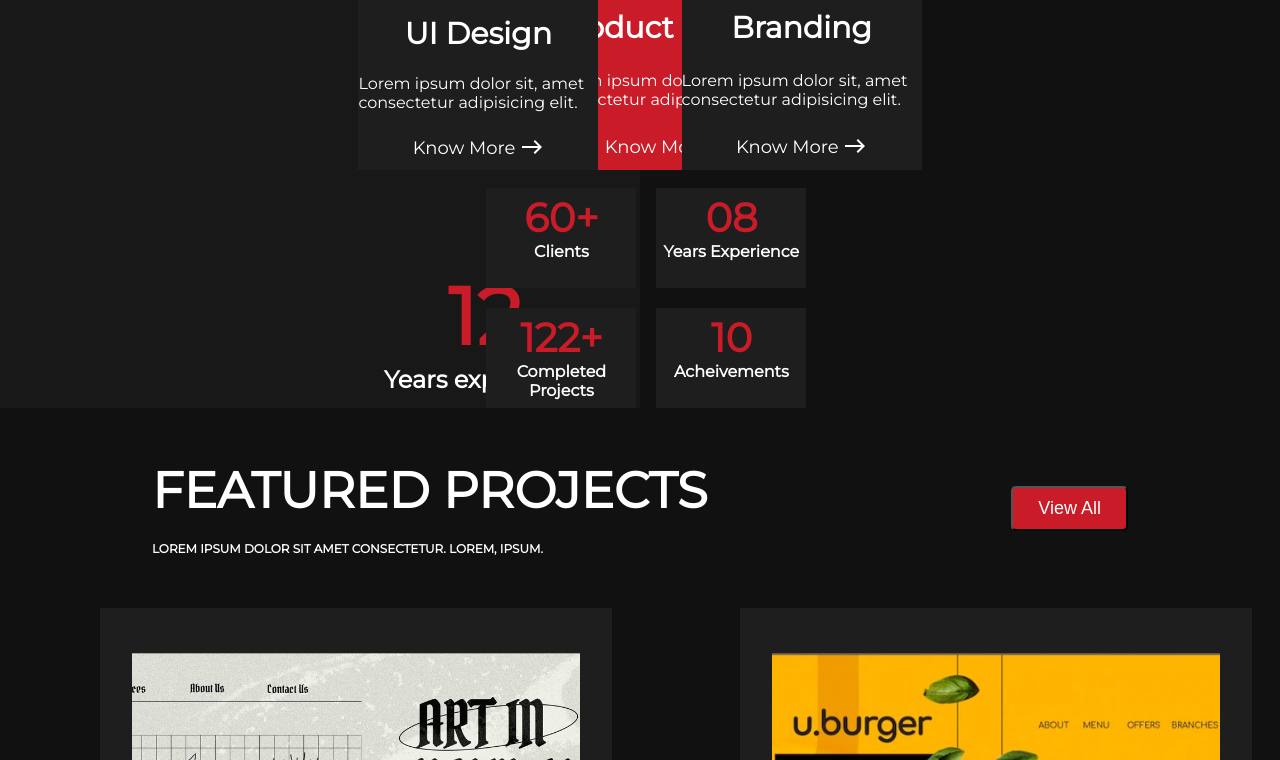
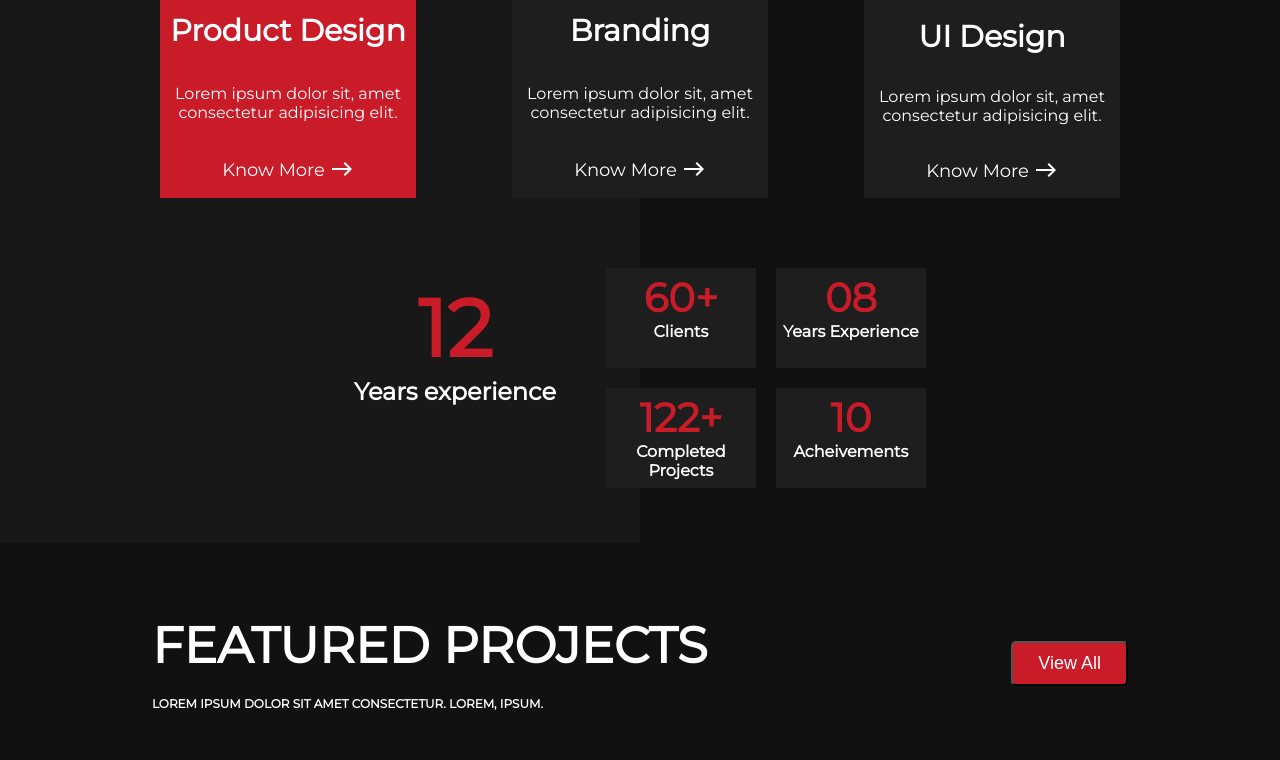
Before and after one commit to Bhardwaz/project-15, a plain HTML site: page index.html in a window 1280 px wide. Shown: the part 834-1594 px from the top of the page. Drawn offline with Linux system fonts and the light colour scheme.

Commit message:
updated the code with linear gradient

```diff
--- a/index.html
+++ b/index.html
@@ -67,13 +67,10 @@
           <p class="text">Lorem ipsum dolor sit, amet consectetur adipisicing elit.</p>
            <span class="arrow_know_more">Know More <img src="./east_white_24dp.svg" alt=""> </span>
          </div>
+    </div>
     <div class="experience_container">
               <span class="experience"> 12
               <p class="sub_text"> Years experience </p> </span>
-         </div>
-
-    </div>
-    <div class="showcase_container2">
               <div class="number_grid">
                 <div class="grid"> <span> 60+ </span> Clients </div>
                 <div class="grid"><span> 08 </span> Years Experience </div>
@@ -81,6 +78,11 @@
                 <div class="grid"> <span> 10 </span> Acheivements </div>
              </div>
     </div>
+
+
+    <!-- <div class="showcase_container2"> -->
+
+    <!-- </div> -->
   </div>
 
   <div class="featured_projects">
--- a/style.css
+++ b/style.css
@@ -87,46 +87,41 @@ body{
 
 .showcase{
     width: 100vw;
-    height: 400px;
+    height: 700px;
+    background-image: linear-gradient(90deg , #181818 0% ,
+    #181818 50% , #111111 50%);
     display: flex;
+    flex-direction: column;
     justify-content: center;
     align-items: center;
-    margin-top: 100px;
-    position: relative;
+    margin-top: 35px;
 }
 .showcase_container1{
-   width: 50vw;
-   height: 600px;
-   background-color: var(--other_black);
+    display: flex;
+    align-items: center;
+    gap: 10%;
 }
-.showcase_container2{
+/* .showcase_container2{
    width: 50vw;
    height: 600px;
    background-color: var(--dominant_black);
+} */
+.card_details1 , .card_details2 , .card_details3{
+    height: 300px;
+    width: 320px;
+    text-align: center;
+
 }
 .card_details1{
-    height: 260px;
-    width: 240px;
     background-color: var(--red);
-    position: absolute;
-    top: 2px;
-    left: 43%;
 }
 .card_details2{
-    height: 260px;
-    width: 240px;
     background-color: var(--third_black);
-    position: absolute;
-    top: 2px;
-    right: 28%;
+
 }
 .card_details3{
-    height: 260px;
-    width: 240px;
     background-color: var(--third_black);
-    position: absolute;
-    top: 2px;
-    left: 28%;
+
 }
 .details_design{
     display: flex;
@@ -151,16 +146,16 @@ body{
     margin-bottom: -5px;
 }
 .experience_container{
-    position: absolute;
-    top: 90%;
-    left: 30%;
+     display: flex;
+     align-items: center;
+     gap: 50px;
 }
 .experience{
     color: var(--red);
     font-size: 80px;
     font-weight: 900;
-    display: block;
     text-align: center;
+    align-self: center;
 }
 .sub_text{
     text-align: left;
@@ -170,7 +165,6 @@ body{
 
 
 .number_grid{
-    position: absolute;
     color: #ffffff;
     bottom: -25%;
     right: 37%;
@@ -209,7 +203,7 @@ body{
     align-items: center;
     height: 200px;
     width: 100vw;
-    margin-top: 100px;
+    margin-top: 20px;
 }
 .project_heading{
     color: var(--white);
```
Lines whose indentation alone changed are shown as unchanged.
